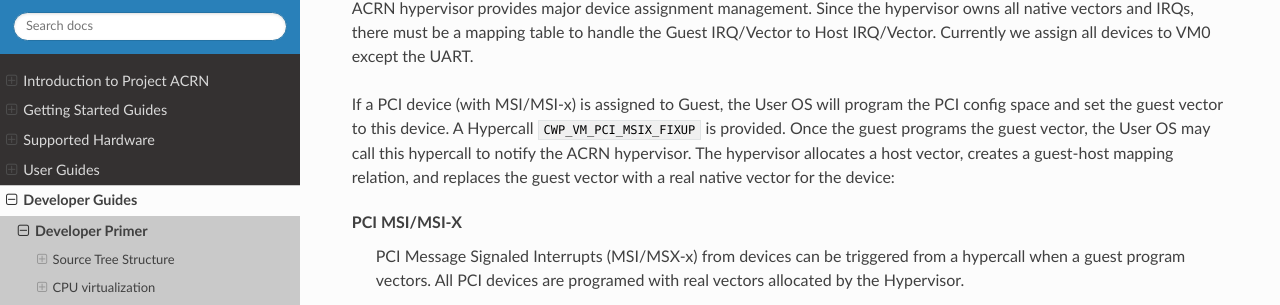
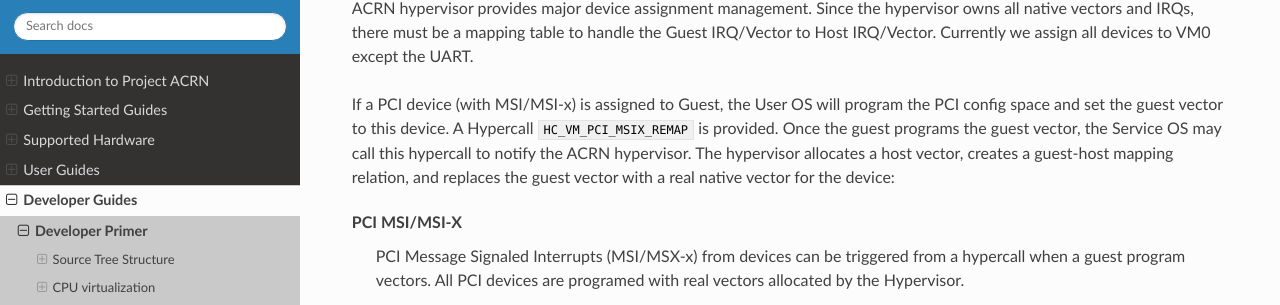
Before and after one commit to uaenalyh/first, a Sphinx documentation site: the page built from doc/developer-guides/primer.rst, in a window 1280 px wide and 900 px high, scrolled down 8886 px. Shown: the part 139-444 px from the top of the window. Built offline with Sphinx 7.4.7 and the Read the Docs theme 2.0.0, drawn with Linux system fonts in a browser that asks for light colours; pages that are not in the unit, such as notebooks, are missing from menus.

Commit message:
hv: Fix comments referring to wrong hypervisor name
Fix comments referring to wrong hypervisor name

Signed-off-by: Sainath Grandhi <sainath.grandhi@intel.com>

```diff
--- a/doc/developer-guides/primer.rst
+++ b/doc/developer-guides/primer.rst
@@ -486,8 +486,8 @@
 
 If a PCI device (with MSI/MSI-x) is assigned to Guest, the User OS will
 program the PCI config space and set the guest vector to this device. A
-Hypercall ``CWP_VM_PCI_MSIX_FIXUP`` is provided. Once the guest programs
-the guest vector, the User OS may call this hypercall to notify the ACRN
+Hypercall ``HC_VM_PCI_MSIX_REMAP`` is provided. Once the guest programs
+the guest vector, the Service OS may call this hypercall to notify the ACRN
 hypervisor. The hypervisor allocates a host vector, creates a guest-host
 mapping relation, and replaces the guest vector with a real native
 vector for the device:
```
Also changed, not shown: 1 other file.
